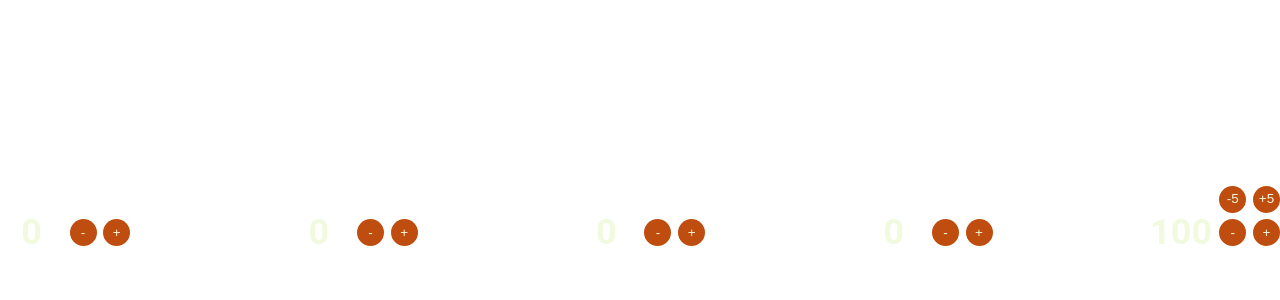
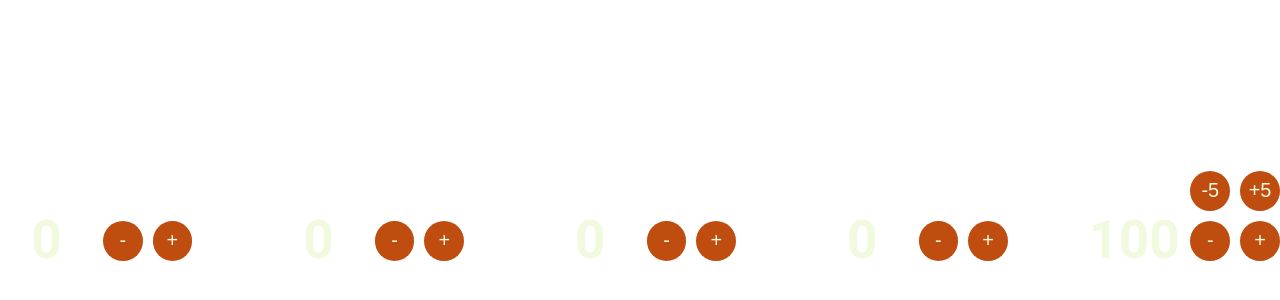
Before and after one commit to meganfitchett-jpg/All-Counters, a plain HTML site: page index.html in a window 1280 px wide. Shown: the part 184-484 px from the top of the page. Drawn offline with Linux system fonts and the light colour scheme.

Commit message:
Update index.html

```diff
--- a/index.html
+++ b/index.html
@@ -6,7 +6,7 @@
     <style>
       :root {
         --c: 29;
-        --g: 35;
+        --g: 12;
         --u: min(calc(100vw / (5 * var(--c) + 4 * var(--g))), 3vh); }
       html, body {
         margin: 0;
```
